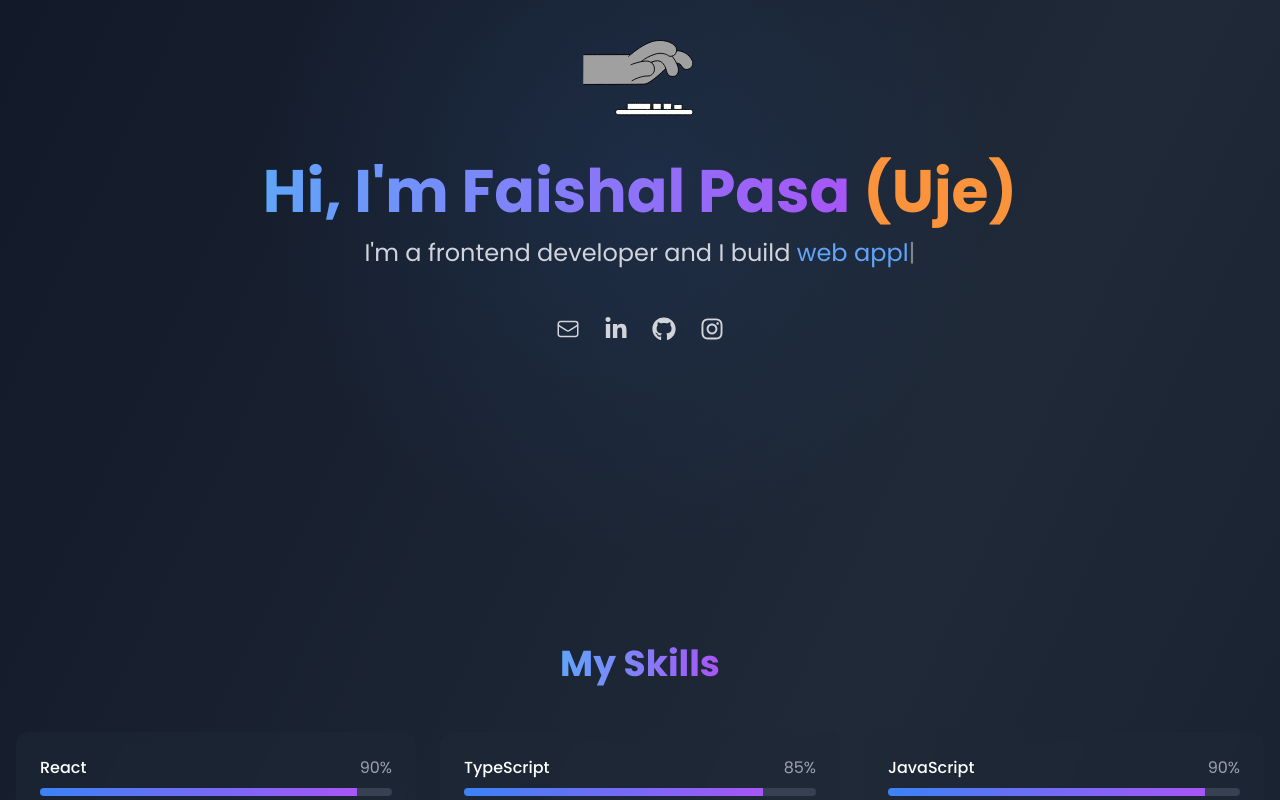
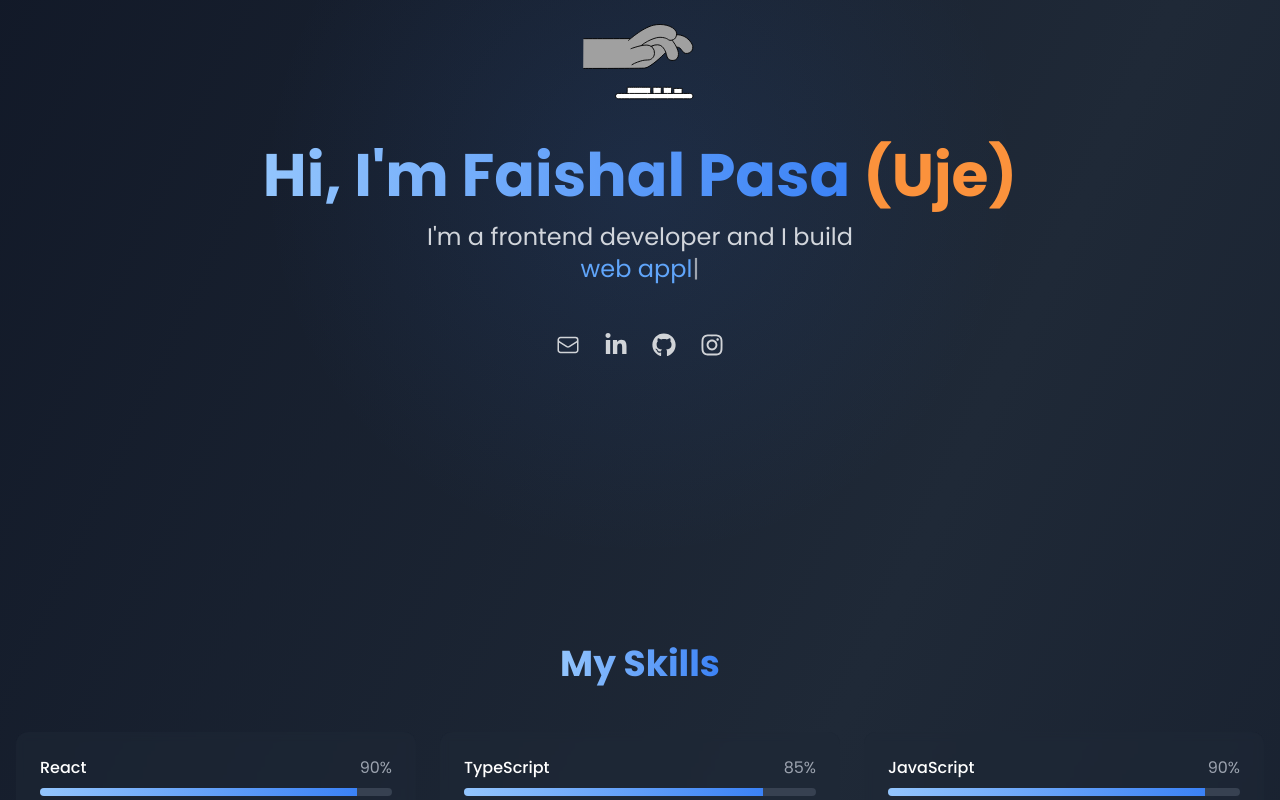
Before and after one commit to faishalpasa/faishalpasa.github.io, a React (Create React App) app: page / in a window 1280 px wide. Shown: the part 220-1020 px from the top of the page. Built offline with nearby package versions, Linux system fonts and the light colour scheme.

Commit message:
feat: update repeated texts and enhance styling in App component

```diff
--- a/src/App.tsx
+++ b/src/App.tsx
@@ -8,7 +8,7 @@ import './App.css'
 
 const SPEED = 50
 const TEXTS = ['Hi, I\'m Faishal Pasa', ' (Uje)', 'I\'m a frontend developer and I build ']
-const REPEATED_TEXTS = ['web application', 'mobile application', 'anythings using code.']
+const REPEATED_TEXTS = ['web application', 'mobile application', 'games', 'anythings using code.']
 
 const SKILLS = [
   { name: 'React', level: 90 },
@@ -193,6 +193,8 @@ function App() {
     }
   }, [textIndex])
 
+  console.log(textIndex)
+
   return (
     <div className="min-h-screen flex flex-col bg-gradient-to-br from-gray-900 via-gray-800 to-gray-900">
       <header className="relative min-h-screen flex items-center justify-center overflow-hidden">
@@ -216,19 +218,26 @@ function App() {
 
             <div className="text-white space-y-4">
               <h1 className="text-4xl md:text-6xl font-bold">
-                <span className="text-transparent bg-clip-text bg-gradient-to-r from-blue-400 to-purple-500" dangerouslySetInnerHTML={{ __html: texts?.[0] }} />
+                <span className="text-transparent bg-clip-text bg-gradient-to-r from-blue-300 to-blue-500" dangerouslySetInnerHTML={{ __html: texts?.[0] }} />
                 <span className="text-orange-400" dangerouslySetInnerHTML={{ __html: texts?.[1] }} />
                 {textIndex <= 1 && (
                   <span className="animate-typeCarret">|</span>
                 )}
               </h1>
-              <p className="text-xl md:text-2xl text-gray-300">
-                <span dangerouslySetInnerHTML={{ __html: texts?.[2] }} />
-                <span className="text-blue-400" dangerouslySetInnerHTML={{ __html: repeatedText }} />
-                {textIndex > 1 && (
+              <div>
+                <p className="text-xl md:text-2xl text-gray-300">
+                  <span dangerouslySetInnerHTML={{ __html: texts?.[2] }} />
+                  {textIndex > 1 && textIndex <= 2 && (
                   <span className="animate-typeCarret">|</span>
-                )}
-              </p>
+                  )}
+                </p>
+                <p className="text-xl md:text-2xl text-gray-300">
+                  <span className="text-blue-400" dangerouslySetInnerHTML={{ __html: repeatedText }} />
+                  {textIndex === 3 && (
+                  <span className="animate-typeCarret">|</span>
+                  )}
+                </p>
+              </div>
             </div>
 
             <div className="mt-12 flex gap-6">
@@ -271,7 +280,7 @@ function App() {
       <main className="container mx-auto px-4 py-16">
         <section className="mb-24">
           <h2 className="text-3xl md:text-4xl font-bold text-white mb-12 text-center">
-            <span className="text-transparent bg-clip-text bg-gradient-to-r from-blue-400 to-purple-500">My Skills</span>
+            <span className="text-transparent bg-clip-text bg-gradient-to-r from-blue-300 to-blue-500">My Skills</span>
           </h2>
           <div className="grid grid-cols-1 md:grid-cols-2 lg:grid-cols-3 gap-6">
             {SKILLS.map((skill) => (
@@ -295,7 +304,7 @@ function App() {
                     whileInView={{ width: `${skill.level}%` }}
                     viewport={{ once: true }}
                     transition={{ duration: 1, ease: 'easeOut' }}
-                    className="h-full bg-gradient-to-r from-blue-500 to-purple-500"
+                    className="h-full bg-gradient-to-r from-blue-300 to-blue-500"
                   />
                 </div>
               </motion.div>
@@ -305,7 +314,7 @@ function App() {
 
         <section>
           <h2 className="text-3xl md:text-4xl font-bold text-white mb-12 text-center">
-            <span className="text-transparent bg-clip-text bg-gradient-to-r from-blue-400 to-purple-500">Featured Projects</span>
+            <span className="text-transparent bg-clip-text bg-gradient-to-r from-blue-300 to-blue-500">Featured Projects</span>
           </h2>
           <div className="grid grid-cols-1 md:grid-cols-2 lg:grid-cols-3 gap-8">
             {PORTFOLIOS.map((portfolio, index) => (
```
